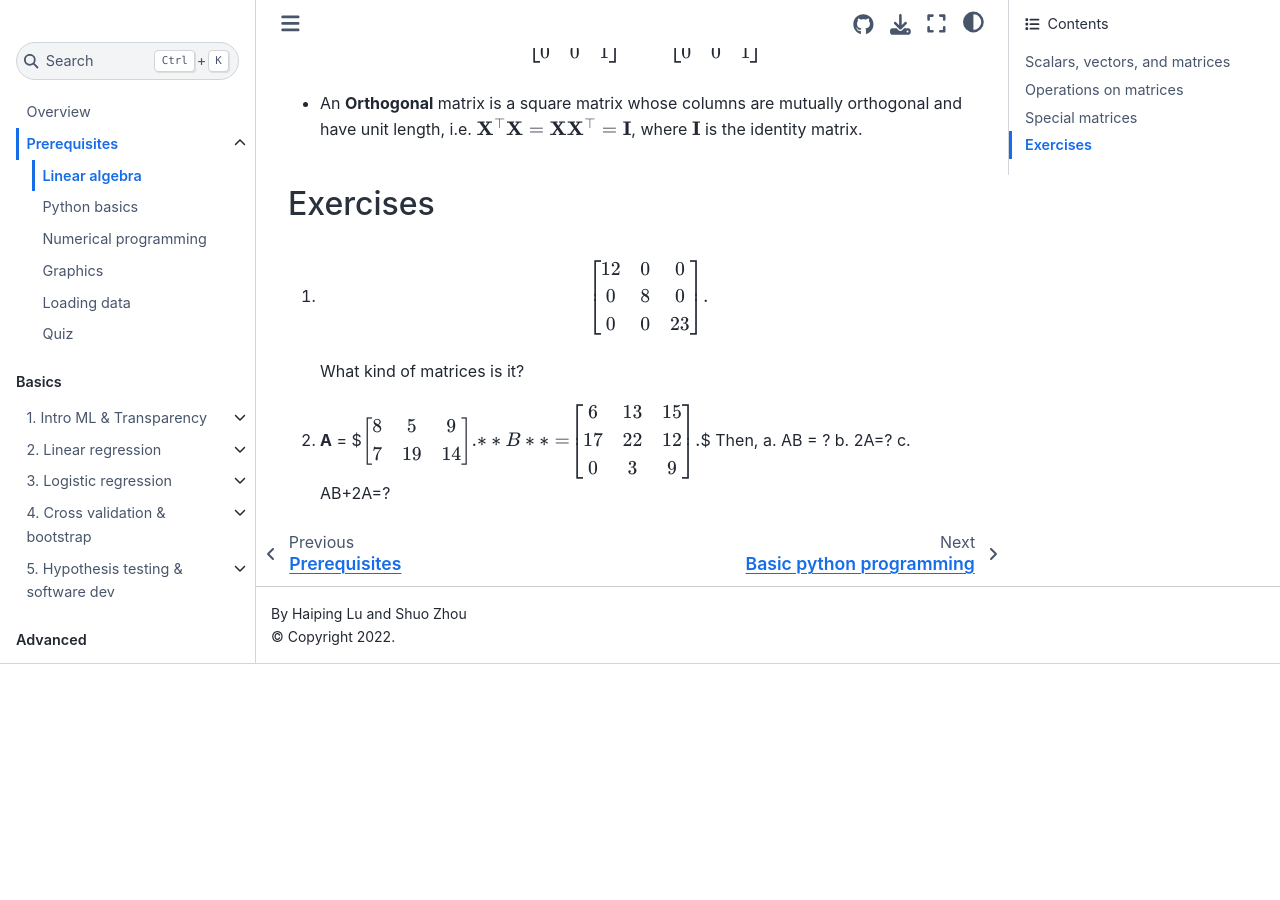
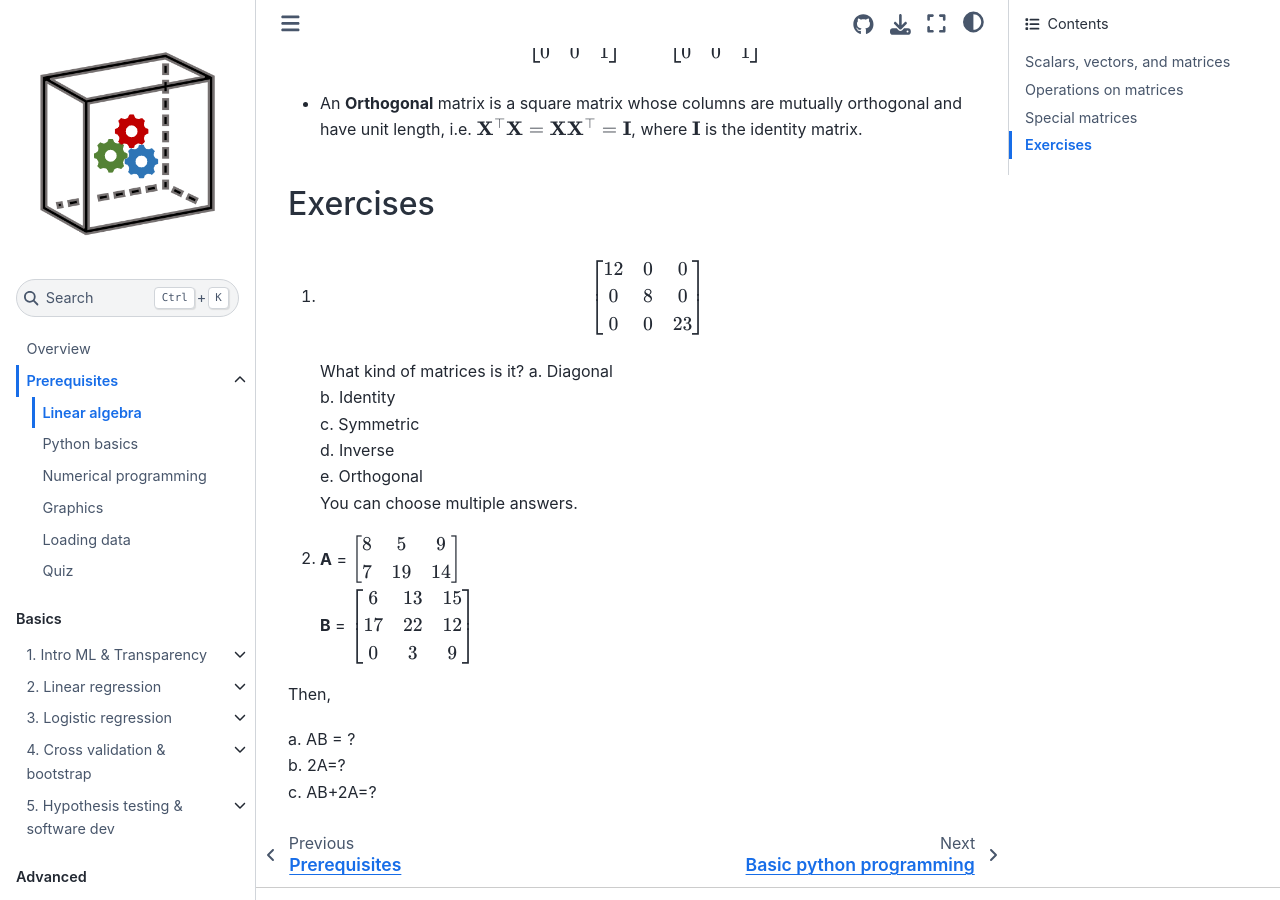
Before and after one commit to pykale/transparentML, a Jupyter Book: the page built from content/00-prereq/linear-algebra-and-notations.md, in a window 1280 px wide and 900 px high, scrolled down 3618 px. Built offline with Jupyter Book 1.0.4 settings and Sphinx 7.4.7 and the Sphinx Book theme 1.1.4, drawn with Linux system fonts in a browser that asks for light colours; pages that are not in the unit, such as notebooks, are missing from menus; before the commit the page ends 4282 px from its top, so only the background shows below that.

Commit message:
Linear Algebra Exercises Updated

```diff
--- a/content/00-prereq/linear-algebra-and-notations.md
+++ b/content/00-prereq/linear-algebra-and-notations.md
@@ -128,12 +128,22 @@
 ### Exercises
 
 1. $$
-    \begin{bmatrix} 12 & 0 & 0 \\ 0 & 8 & 0 \\ 0 & 0 & 23 \end{bmatrix}.
+    \begin{bmatrix} 12 & 0 & 0 \\ 0 & 8 & 0 \\ 0 & 0 & 23 \end{bmatrix}
    $$
     What kind of matrices is it?
-2. **A** = $$ \begin{bmatrix} 8 & 5 & 9 \\ 7 & 19 & 14 \end{bmatrix}. $$
-   **B** = $$ \begin{bmatrix} 6 & 13 & 15 \\ 17 & 22 & 12 \\ 0 & 3 & 9 \end{bmatrix}.$$
-   Then,
+    a. Diagonal
+    b. Identity
+    c. Symmetric
+    d. Inverse
+    e. Orthogonal
+    You can choose multiple answers.
+
+3. **A** = $\begin{bmatrix} 8 & 5 & 9 \\ 7 & 19 & 14 \end{bmatrix}$
+
+   **B** = $ \begin{bmatrix} 6 & 13 & 15 \\ 17 & 22 & 12 \\ 0 & 3 & 9 \end{bmatrix}$
+
+  Then,
+
    a. AB = ?
    b. 2A=?
    c. AB+2A=?
```
